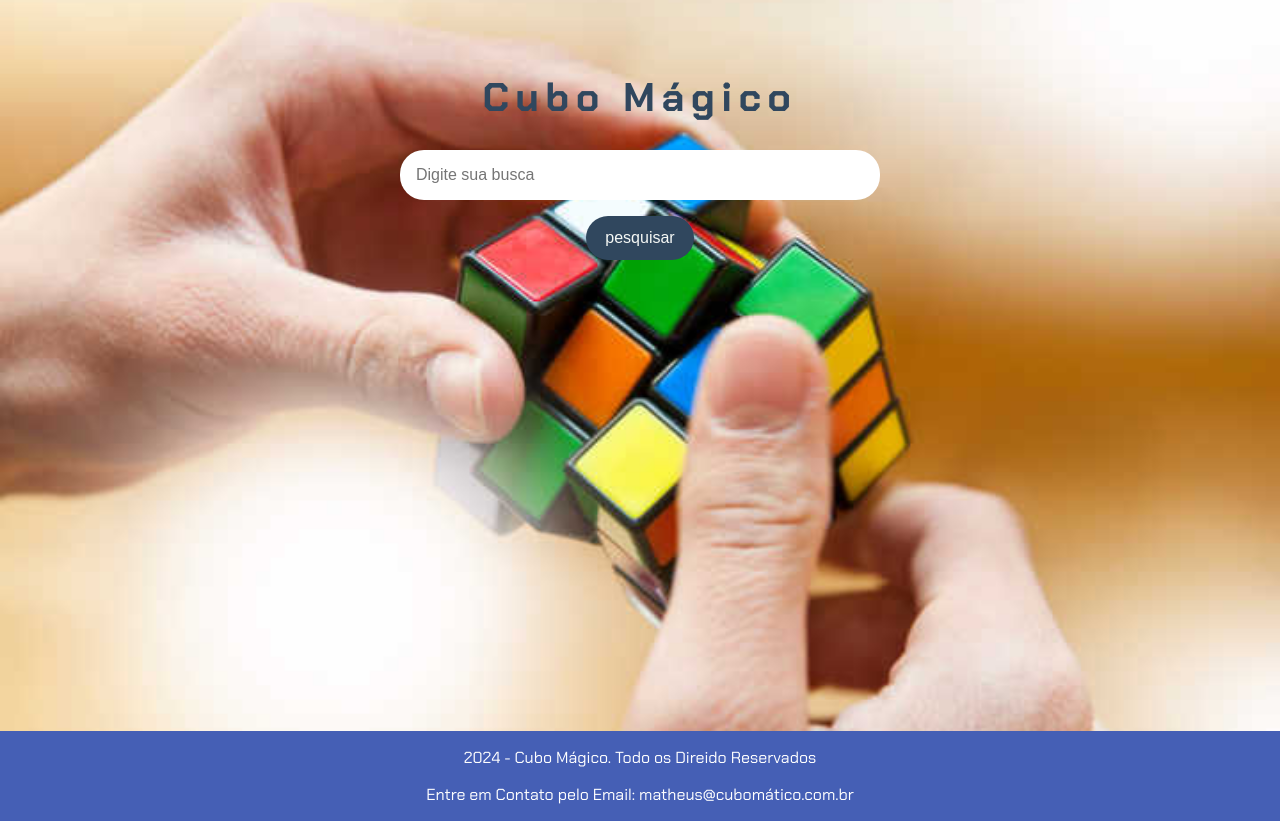
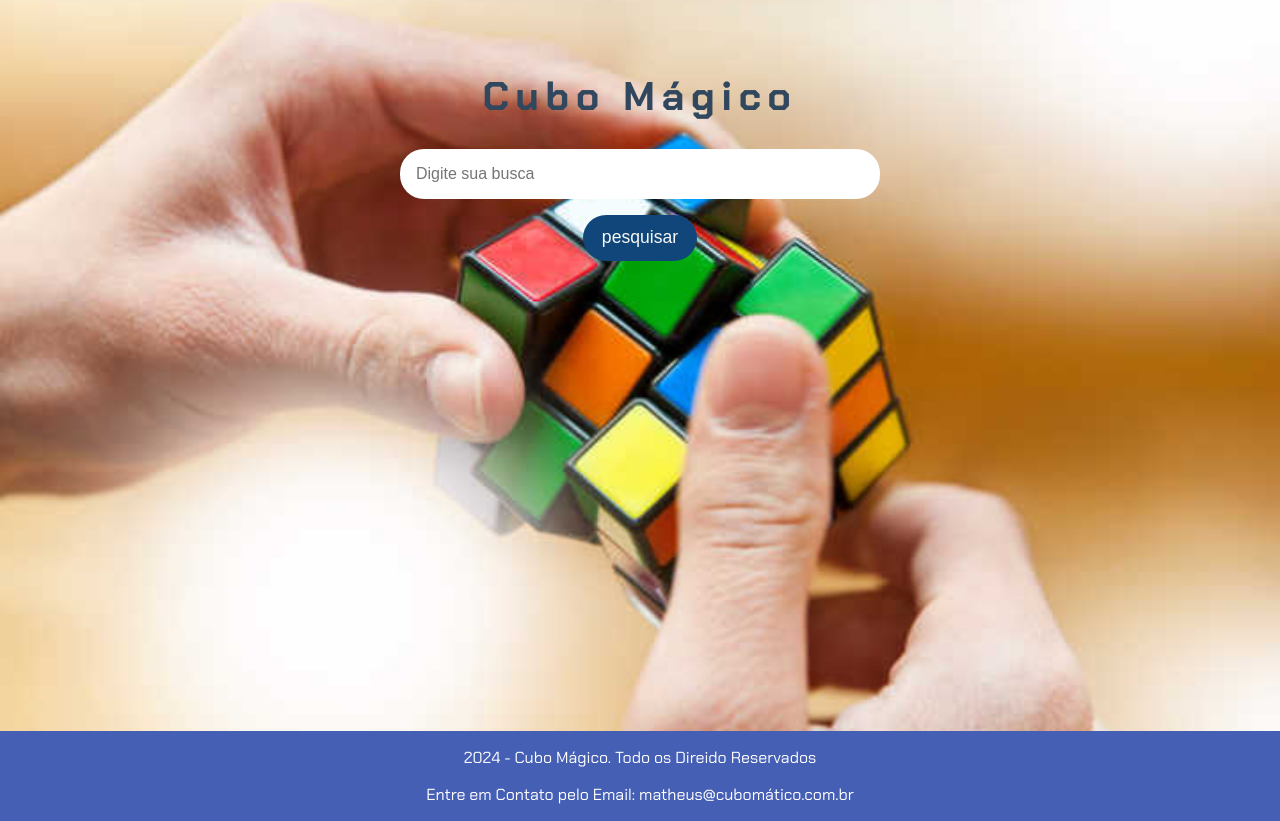
Before and after one commit to MatheusAnimacaoCraft/O-Cubo-Magico, a plain HTML site: page index.html in a window 1280 px wide. In both pictures the pointer is over the button "pesquisar". Drawn offline with Linux system fonts and the light colour scheme.

Commit message:
Add files via upload

```diff
--- a/style.css
+++ b/style.css
@@ -56,6 +56,15 @@ section button {
     color: #f5f8f5; /* Cor do texto do botão */
     font-size: 1rem; /* Tamanho da fonte */
     cursor: pointer; /* Muda o cursor para indicar que é clicável */
+}
+
+section button:hover {
+    background-color: #11467a; /* Cor de fundo do botão */
+    font-size: 1.1em;
+}
+
+section button:active {
+    background-color: #27adf0; /* Cor de fundo do botão */
 }
 
 /* Estiliza a caixa de resultados da pesquisa */
```
